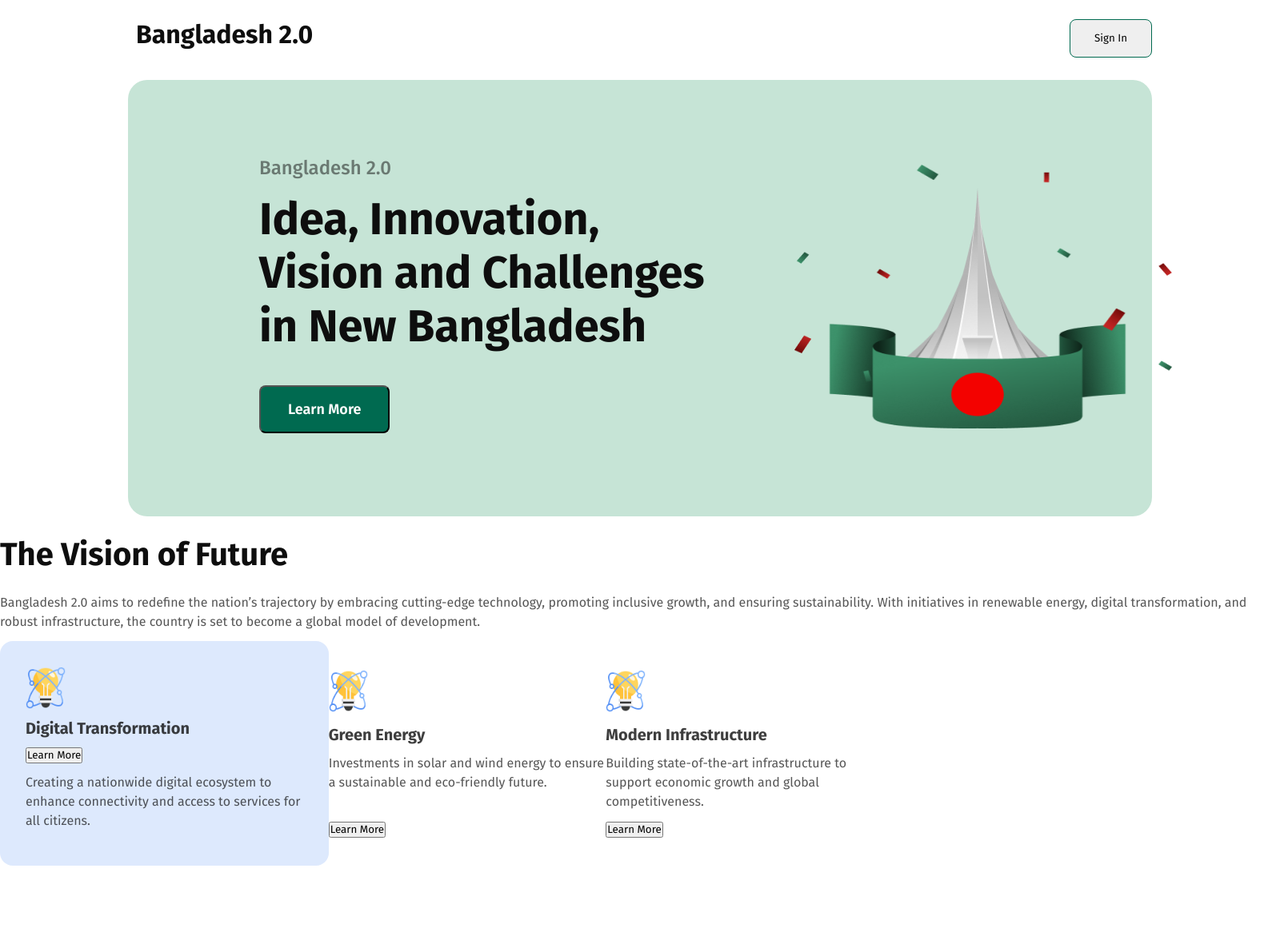
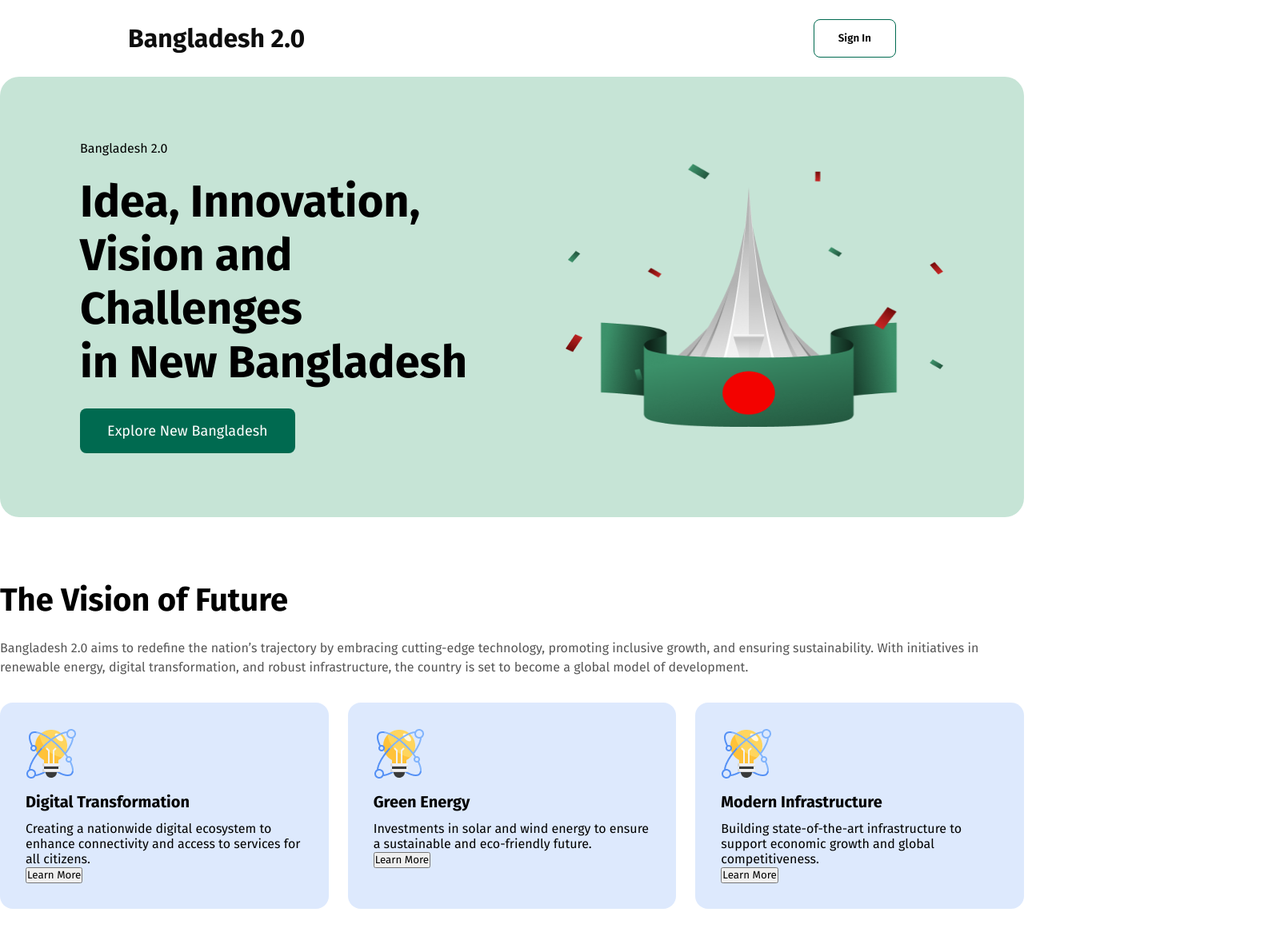
Before and after one commit to tarekooo/Assignment, a plain HTML site: page index.html in a window 1280 px wide. Shown: the top 1176 px of the page at 80% size, 1600 px wide, since content can reach past the window. After the commit the page ends 1137 px from the top, so only its background shows below. Drawn offline with Linux system fonts and the light colour scheme.

Commit message:
adjustment

```diff
--- a/index.html
+++ b/index.html
@@ -5,36 +5,38 @@
     <meta name="viewport" content="width=device-width, initial-scale=1.0">
     <title>Document</title>
     <link rel="stylesheet" href="style.css">
+    <style>
+        @import url('https://fonts.googleapis.com/css2?family=Fira+Sans:ital,wght@0,100;0,200;0,300;0,400;0,500;0,600;0,700;0,800;0,900;1,100;1,200;1,300;1,400;1,500;1,600;1,700;1,800;1,900&family=Open+Sans:ital,wght@0,300..800;1,300..800&family=Work+Sans:ital,wght@0,100..900;1,100..900&display=swap');
+        </style>
 </head>
 <body>
 
 
-        <header class="header-container">
-              <div class="header-title">
+        <header class="header">
                     <h1 class="logo">Bangladesh 2.0</h1>
                    <button class="sign-in-btn">Sign In</button>
-             </div>
         </header>
 
         <main>
-
             <section class="banner-container">
                 <div class="banner-content">
                     <div class="banner-text">
                         <p class="banner-p">Bangladesh 2.0</p>
                         <h1 class="banner-title">Idea, Innovation,<br> Vision and Challenges <br> in  New Bangladesh</h1>
 
-                        <button class="banner-button">Learn More</button>
+                        <button class="banner-button">Explore New Bangladesh</button>
                     </div>
                     <div>
                         <img class="banner-image" src="./assets/hero.png" alt="" >
                     </div>
                 </div>
+            </section>
 
-             </section>
-             <section id="vision-container">
-                <h1 class="vision-title">The Vision of Future</h1>
-                <p class="vision-subtitle">Bangladesh 2.0 aims to redefine the nation’s trajectory by embracing cutting-edge technology, promoting inclusive growth, and ensuring sustainability. With initiatives in renewable energy, digital transformation, and robust infrastructure, the country is set to become a global model of development.</p>
+             <section class="vision-container">
+                <div class="vision-text">
+                    <h1 class="vision-title">The Vision of Future</h1>
+                    <p class="vision-subtitle">Bangladesh 2.0 aims to redefine the nation’s trajectory by embracing cutting-edge technology, promoting inclusive growth, and ensuring sustainability. With initiatives in renewable energy, digital transformation, and robust infrastructure, the country is set to become a global model of development.</p>
+                </div>
                 <div class="vision-card-container">
                     <div class="card-1">
                         <img class="card-image" src="./assets/card-icon.png" alt="">
--- a/style.css
+++ b/style.css
@@ -1,122 +1,70 @@
-@import url('https://fonts.googleapis.com/css2?family=Fira+Sans:ital,wght@0,100;0,200;0,300;0,400;0,500;0,600;0,700;0,800;0,900;1,100;1,200;1,300;1,400;1,500;1,600;1,700;1,800;1,900&family=Open+Sans:ital,wght@0,300..800;1,300..800&family=Work+Sans:ital,wght@0,100..900;1,100..900&display=swap');
-*{
+* {
     margin: 0;
     padding: 0;
     box-sizing: border-box;
-    font-family: Fira Sans;
+    font-family: 'Fira Sans', sans-serif;
 }
-body{
-    position: relative;
-    width: 1600px;
-    height: 5300px;
+
+/* Body Style */
+body {
     display: flex;
     flex-direction: column;
+    align-items: center;
 }
 
-.header-container {
-    width: 1600px;
-    height: 100px;
+/* Header Section styles */
+.header {
+    width: 100%;
+    max-width: 1600px;
+    padding: 24px 160px;
+    display: flex;
+    justify-content: space-between;
+    align-items: center;
 }
 
-.header-title{
+.logo {
+    font-size: 32px;
+    font-weight: 700;
+    color: rgb(14, 14, 14);
+}
+
+.sign-in-btn {
+    padding: 15px 30px;
+    border: 1px solid rgb(0, 106, 80);
+    border-radius: 8px;
+    background: none;
+    font-weight: 600;
+}
+
+/* Banner Section styles */
+.banner-content {
     display: flex;
     justify-content: space-between;
-    padding: 24px 160px 24px 160px;
-}
-.logo{
-    width: 222px;
-    height: 38px;
-    color: rgb(14, 14, 14);
-    font-family: Fira Sans;
-    font-size: 32px;
-    font-weight: 700;
-    line-height: 38px;
-    letter-spacing: 0%;
-    text-align: left;
-    flex: none;
-    order: 0;
-    flex-grow: 0;
-    margin: 0px 10px;
-
-}
-.sign-in-btn{
-    padding: 15px 30px 15px 30px;
-    box-sizing: border-box;
-    border: 1px solid rgb(0, 106, 80);
-    border-radius: 8px;
     align-items: center;
-    gap: 80;
-}
-
-main{
-    width: 1600px;
-    height: 4541px;
-    display: flex;
-    flex-direction: column;
-}
-/* banner section styles */
-#banner-container{
-    width: 1280px;
-    height: 560px;
-
-}
-
-.banner-content {
-    display: flex;
-    flex-direction: row;
-    justify-content: space-between;
-    align-items: center;
-    gap: 64px;
     padding: 80px 100px;
     border-radius: 24px;
-    margin: 0px auto;
     background: rgb(198, 228, 214);
     max-width: 1280px;
-    box-sizing: border-box;
+    margin: 0 auto 80px auto;
 }
 
 .banner-text {
     max-width: 50%;
-    margin: 0;
-    flex: none;
-    order: 0;
-    flex-grow: 0;
-    margin: 0px 64px;
 }
-.banner-p{
-    width: auto;
-    height: 29px;
-    color: rgba(14, 14, 14, 0.5);
-    font-family: Fira Sans;
-    font-size: 24px;
-    font-weight: 500;
-    line-height: 29px;
-    letter-spacing: 0%;
-    text-align: left;
-    margin: 16px 0px;
-    flex: none;
-}
+
 .banner-title {
-    width: 622px;
-    height: 201px;
-    color: rgb(14, 14, 14);
-    font-family: Fira Sans;
     font-size: 56px;
     font-weight: 700;
-    margin: 16px 0px;
-    flex: none;
+    margin: 24px 0;
 }
 
 .banner-button {
-    padding: 17px 34px 17px 34px;
-    margin: 24px 0px;
+    padding: 17px 34px;
     border-radius: 8px;
-
     background: rgb(0, 106, 80);
     color: rgb(255, 255, 255);
-    font-family: Fira Sans;
     font-size: 18px;
-    font-weight: 600;
+    border: none;
 }
 
 .banner-image {
@@ -124,100 +72,41 @@ main{
     height: 329.21px;
 }
 
-/* vision section styles */
-.vision-card-container {
-    width: 1280px;
+/* Vision Section styles */
+.vision-container {
+    max-width: 1280px;
+    margin: 0 auto;
     display: flex;
-    justify-content: flex-start;
-    align-items: flex-start;
     flex-direction: column;
-    gap: 24;
+    gap: 32px;
 }
 
-.vision-title{
-    width: 410.67px;
-    margin: 24px 0px;
-    height: 48px;
-    color: rgb(14, 14, 14);
-    font-family: Fira Sans;
+.vision-title {
     font-size: 40px;
     font-weight: 700;
-    line-height: 48px;
-    letter-spacing: 0%;
-    text-align: left;
+    margin-bottom: 24px;
 }
-.vision-subtitle{
-    height: 48px;
+
+.vision-subtitle {
+    font-size: 16px;
+    line-height: 24px;
     color: rgba(14, 14, 14, 0.7);
-    font-family: Fira Sans;
-    font-size: 16px;
-    font-weight: 400;
-    line-height: 24px;
-    letter-spacing: 0%;
-    text-align: left;
-    gap: 12;
-    order: 0;
-    flex-grow: 0;
-    margin: 12px 0px;
 }
-.vision-card-container{
+
+.vision-card-container {
     display: flex;
-    flex-direction: row;
-    justify-content: flex-start;
-    align-items: center;
-    gap: 24;
-    padding: 0px;
+    gap: 24px;
 }
-.card-1{
-    display: flex;
-    flex-direction: column;
-    justify-content: flex-start;
-    align-items: flex-start;
-    gap: 24;
+
+.card-1, .card-2, .card-3 {
+    flex: 1;
     padding: 32px;
-    box-sizing: border-box;
     border-radius: 16px;
-
     background: rgba(84, 144, 245, 0.2);
 }
 
 .card-title {
-    width: 346.67px;
-    height: 24px;
-    flex: none;
-    order: 0;
-    align-self: stretch;
-    flex-grow: 0;
-    margin: 12px 0px;
-    color: rgba(14, 14, 14, 0.8);
-    font-family: Fira Sans;
     font-size: 20px;
     font-weight: 700;
-    line-height: 24px;
-    letter-spacing: 0%;
-    text-align: left;
+    margin: 12px 0;
 }
-
-.card-subtitle {
-    width: 346.67px;
-    height: 72px;
-    flex: none;
-    order: 1;
-    align-self: stretch;
-    flex-grow: 0;
-    margin: 12px 0px;
-    color: rgba(14, 14, 14, 0.7);
-    font-family: Fira Sans;
-    font-size: 16px;
-    font-weight: 400;
-    line-height: 24px;
-    letter-spacing: 0%;
-    text-align: left;
-}
-.card-btn1{
-
-}
-.card-image{
-    width: 49.66px;
-    height: 53.09px;
-}
```
